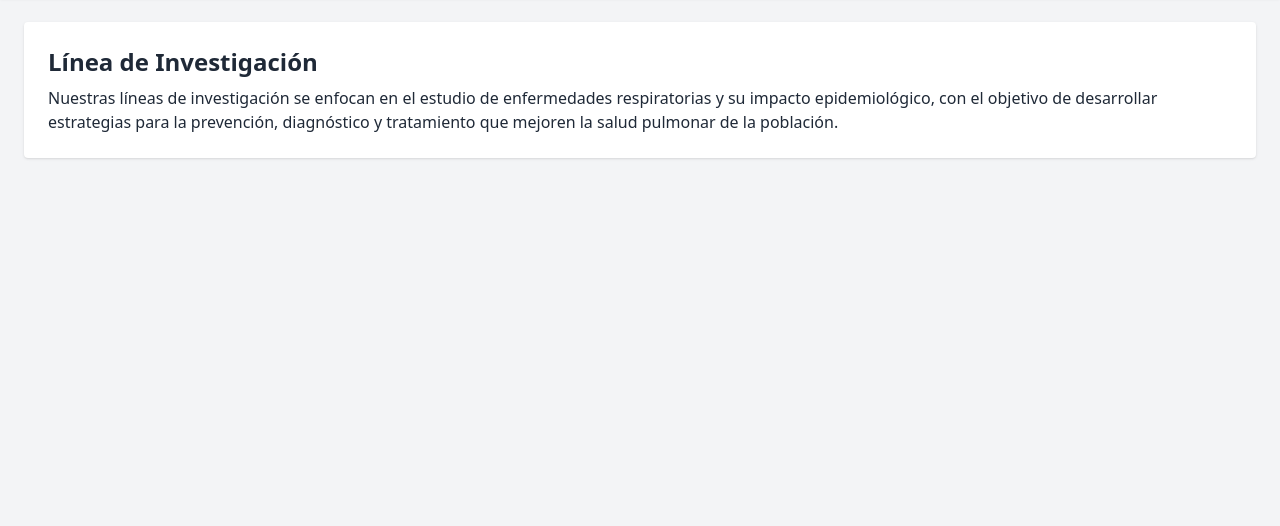
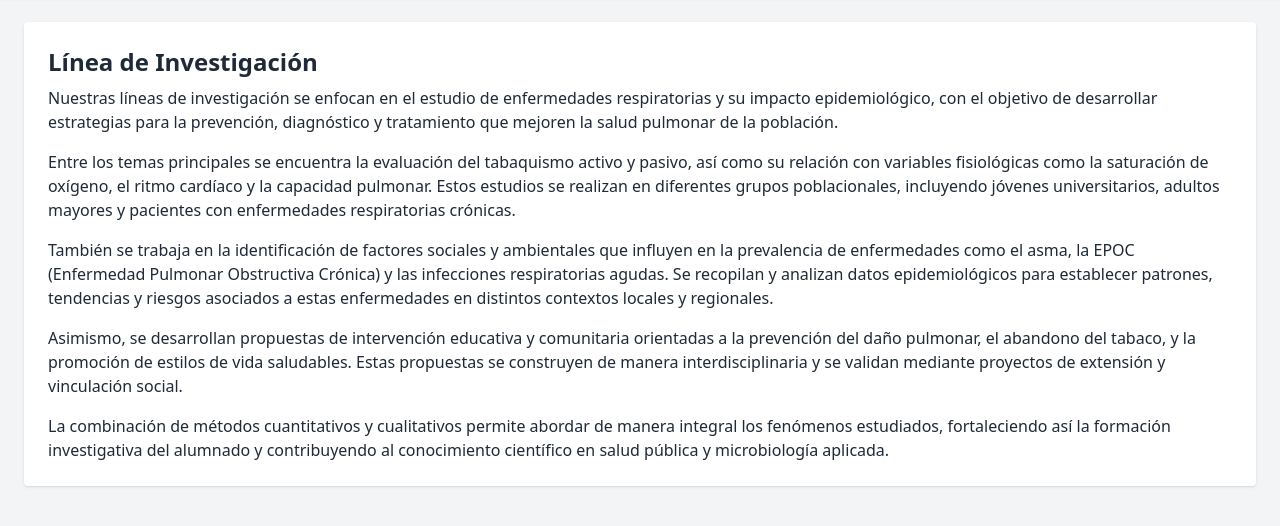
Before and after one commit to EmiF88/Comunicaci-nCiencia, a plain HTML site: page index.html in a window 1280 px wide. Shown: the part 68-594 px from the top of the page. Drawn offline with nearby package versions, Linux system fonts and the light colour scheme.

Commit message:
Update index.html

```diff
--- a/index.html
+++ b/index.html
@@ -48,7 +48,21 @@
   <main class="p-6 space-y-12">
     <section id="linea" class="bg-white p-6 rounded shadow">
       <h2 class="text-2xl font-semibold mb-2">Línea de Investigación</h2>
-      <p>Nuestras líneas de investigación se enfocan en el estudio de enfermedades respiratorias y su impacto epidemiológico, con el objetivo de desarrollar estrategias para la prevención, diagnóstico y tratamiento que mejoren la salud pulmonar de la población.</p>
+      <p>
+        Nuestras líneas de investigación se enfocan en el estudio de enfermedades respiratorias y su impacto epidemiológico, con el objetivo de desarrollar estrategias para la prevención, diagnóstico y tratamiento que mejoren la salud pulmonar de la población.
+      </p>
+      <p class="mt-4">
+        Entre los temas principales se encuentra la evaluación del tabaquismo activo y pasivo, así como su relación con variables fisiológicas como la saturación de oxígeno, el ritmo cardíaco y la capacidad pulmonar. Estos estudios se realizan en diferentes grupos poblacionales, incluyendo jóvenes universitarios, adultos mayores y pacientes con enfermedades respiratorias crónicas.
+      </p>
+      <p class="mt-4">
+        También se trabaja en la identificación de factores sociales y ambientales que influyen en la prevalencia de enfermedades como el asma, la EPOC (Enfermedad Pulmonar Obstructiva Crónica) y las infecciones respiratorias agudas. Se recopilan y analizan datos epidemiológicos para establecer patrones, tendencias y riesgos asociados a estas enfermedades en distintos contextos locales y regionales.
+      </p>
+      <p class="mt-4">
+        Asimismo, se desarrollan propuestas de intervención educativa y comunitaria orientadas a la prevención del daño pulmonar, el abandono del tabaco, y la promoción de estilos de vida saludables. Estas propuestas se construyen de manera interdisciplinaria y se validan mediante proyectos de extensión y vinculación social.
+      </p>
+      <p class="mt-4">
+        La combinación de métodos cuantitativos y cualitativos permite abordar de manera integral los fenómenos estudiados, fortaleciendo así la formación investigativa del alumnado y contribuyendo al conocimiento científico en salud pública y microbiología aplicada.
+      </p>
     </section>
 
     <section id="articulos" class="bg-white p-6 rounded shadow hidden">
```
